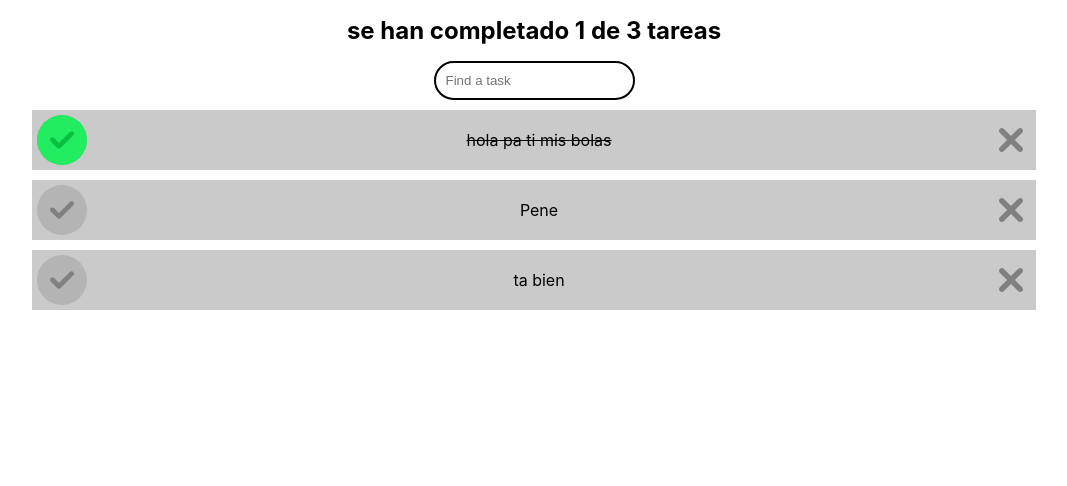
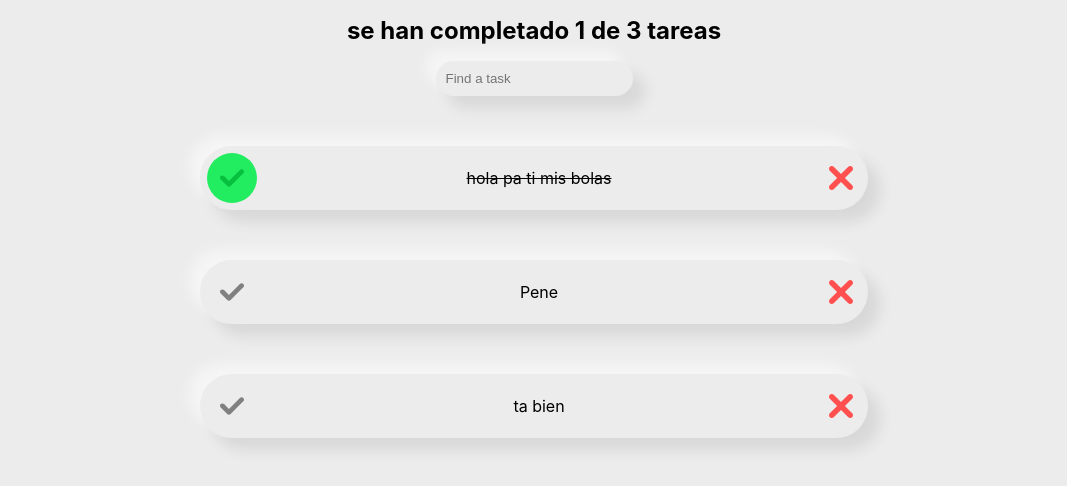
Before and after one commit to AaronLista/To-Do-App, a React (Create React App) app: page / in a window 1280 px wide. Shown: the top 486 px of the page, without its empty margins (106-1173 px from the left). Built offline with nearby package versions, Linux system fonts and the light colour scheme.

Commit message:
se corrigieron las funciones de completar y borrar Todo

```diff
--- a/src/App.css
+++ b/src/App.css
@@ -3,11 +3,11 @@
   display: flex;
   justify-content: center;
   align-items: center;
+  background-color: #ececec;
 }
 .rigth{
-  width: 80%;
+  width: 60%;
   height: 100vh;
-
 }
 .left{
   width: 45%;
--- a/src/App.js
+++ b/src/App.js
@@ -9,14 +9,17 @@ import './App.css';
 
 let tasks = [
   {
+    id: 0,
     text:"hola pa ti mis bolas",
     complete: true
   },
   {
+    id: 2,
     text:"Pene",
     complete: false
   },
   {
+    id: 3,
     text:"ta bien",
     complete: false
   }
@@ -31,16 +34,18 @@ function App() {
     todo.text.toLowerCase()
     .includes(searchValue.toLowerCase()))
 
-  const completeTodo = (index)=>{
+  const completeTodo = (id)=>{
     const newTodos = [...todos];
-    newTodos[index].complete = !newTodos[index].complete;
+    newTodos.find((todo)=>todo.id === id).complete = !newTodos.find((todo)=>todo.id === id).complete
     setTodos(newTodos);
   }
 
   const searchText = searchValue;
 
-  const deleteTodo = (index)=>{
+  const deleteTodo = (id)=>{
     const newTodos = [...todos];
+    const todo = newTodos.find((todo)=>todo.id === id);
+    const index = newTodos.indexOf(todo)
     newTodos.splice(index,1)
     setTodos(newTodos)
   }
@@ -76,8 +81,8 @@ function App() {
               sText = {searchText}
               text = {todo.text}
               complete = {todo.complete}
-              onComplete = {()=>completeTodo(index)}
-              onDelete = {()=>deleteTodo(index)}
+              onComplete = {()=>completeTodo(todo.id)}
+              onDelete = {()=>deleteTodo(todo.id)}
               key={index}
             />
           ))}
--- a/src/components/TodoItem.css
+++ b/src/components/TodoItem.css
@@ -2,11 +2,15 @@ div{
     position: relative;
 }
 li{
-    background-color: rgb(202, 202, 202);
+    background-color: #ececec;
     display: flex;
     justify-content: space-between;
     align-items: center;
-    margin: 10px;
+    margin: 50px;
+    border-radius: 50px;
+    border: 2px solid #ececec;
+    box-shadow: -11px -11px 14px rgb(255,255,255,0.5),
+                 12px  12px 14px rgb(70,70,70,0.12);
 }
 
 .circle{
@@ -15,8 +19,6 @@ li{
     width: 50px;
     height: 50px;
     border-radius: 50%;
-    background-color: rgb(180, 180, 180);
-    transition: background-color ease-in-out 0.2s;
 }
 
 .fill{
@@ -26,7 +28,7 @@ li{
     z-index: 1;
     clip-path: circle(0% at 50% 50%);
     background-color: rgb(34, 236, 95);
-    transition: all ease-in-out 0.7s;
+    transition: all ease-in-out 0.5s;
 }
 
 .delete{
--- a/src/components/TodoItem.js
+++ b/src/components/TodoItem.js
@@ -19,7 +19,7 @@ function TodoItem({sText, text, complete, onComplete, onDelete}){
 
         <div className='delete' onClick={onDelete}>
           <span className='Icon'>
-            <Icon type='del' color="gray"/>
+            <Icon type='del' color="#ff4f4f"/>
           </span>
         </div>
 
--- a/src/components/TodoSearch.css
+++ b/src/components/TodoSearch.css
@@ -1,5 +1,8 @@
 input{
+    background-color: #ececec;
     padding: 10px;
     border-radius: 50px;
-    border: solid 2px;
+    border: solid 0px;
+    box-shadow: -11px -11px 14px rgb(255,255,255,0.5),
+    12px  12px 14px rgb(70,70,70,0.12);
 }
```
